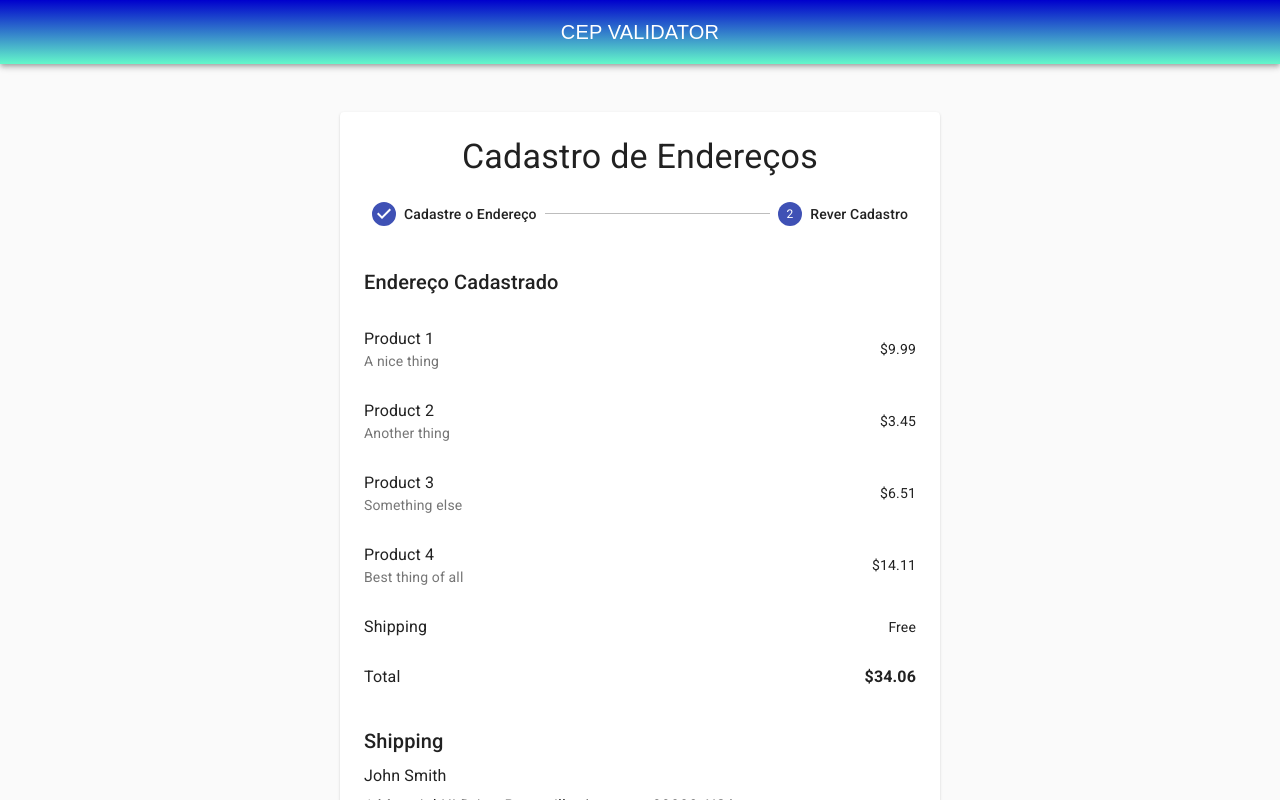
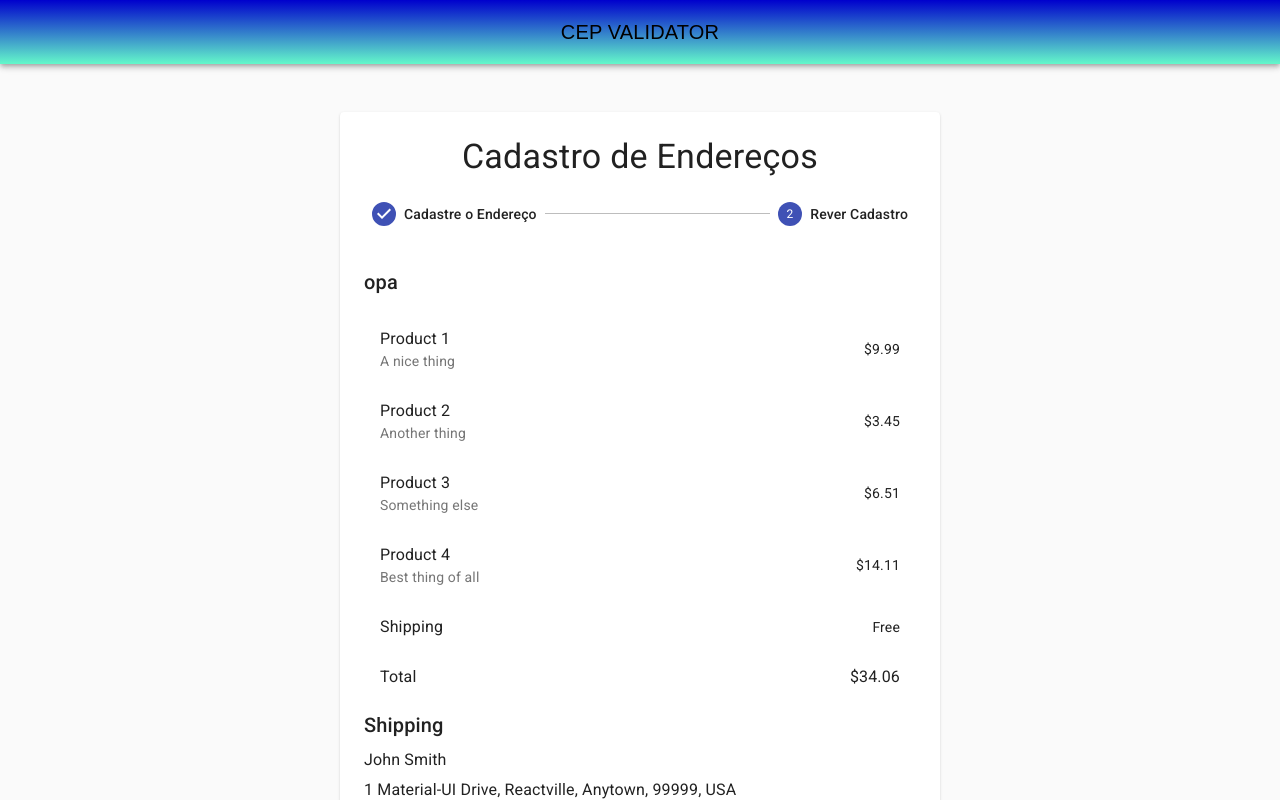
Before and after one commit to fabioNog/CEPS_Validator, a React (Create React App) app in the folder cep_validator/: page / in a window 1280 px wide. Both pictures are taken after a click on the button "NEXT". Shown: the top 800 px of the page. Built offline with nearby package versions, Linux system fonts and the light colour scheme; what react-redux-toastr would draw is missing.

Commit message:
Alter reducer and combineReducer and Home

```diff
--- a/cep_validator/src/cepCycle/cepReducer.js
+++ b/cep_validator/src/cepCycle/cepReducer.js
@@ -1,4 +1,6 @@
 import { createStore } from 'redux';
+
+import {combineReducers} from 'redux'
 
 
 const INITIAL_STATE = {
@@ -25,7 +27,6 @@ const INITIAL_STATE = {
 }
 
 function reducer(state = INITIAL_STATE, action) {
-
     if(action.type === "TOGGLE_LESSON"){
         return {
             ...state,
@@ -38,5 +39,9 @@ function reducer(state = INITIAL_STATE, action) {
 
 }
 
+const store = combineReducers({
+    field: () => ({value: 'opa'})
+ })
 
-export default reducer;
+
+export default store;
--- a/cep_validator/src/components/Review.js
+++ b/cep_validator/src/components/Review.js
@@ -1,10 +1,13 @@
-import React from 'react';
+import React,{Component} from 'react';
 import { makeStyles } from '@material-ui/core/styles';
 import Typography from '@material-ui/core/Typography';
 import List from '@material-ui/core/List';
 import ListItem from '@material-ui/core/ListItem';
 import ListItemText from '@material-ui/core/ListItemText';
 import Grid from '@material-ui/core/Grid';
+
+import {connect} from 'react-redux';
+
 
 const products = [
   { name: 'Product 1', desc: 'A nice thing', price: '$9.99' },
@@ -15,7 +18,15 @@ const products = [
 ];
 const addresses = ['1 Material-UI Drive', 'Reactville', 'Anytown', '99999', 'USA'];
 
-const useStyles = makeStyles((theme) => ({
+
+
+
+class Review extends Component{
+  constructor(props){
+    super(props)
+  }
+  render(){
+    const classes = makeStyles((theme) => ({
       listItem: {
         padding: theme.spacing(1, 0),
       },
@@ -27,13 +38,11 @@ const useStyles = makeStyles((theme) => ({
       },
     }));
 
-export default function Review() {
-  const classes = useStyles();
 
-  return (
+    return(
       <React.Fragment>
       <Typography variant="h6" gutterBottom>
-        Endereço Cadastrado
+        {this.props.value}
       </Typography>
       <List>
         {products.map((product) => (
@@ -59,5 +68,14 @@ export default function Review() {
         </Grid>
       </Grid>
     </React.Fragment>
-  );
+    )
   }
+}
+
+function mapStateToProps(state){
+  return{
+    value: state.field.value
+  }
+}
+
+export default connect(mapStateToProps)(Review);
--- a/cep_validator/src/components/home.js
+++ b/cep_validator/src/components/home.js
@@ -35,7 +35,7 @@ const useStyles = makeStyles((theme) => ({
     background: "linear-gradient( #0000cd,#64f8ca);"
   },
   appBarText:{
-    color: 'white',
+    color: 'black',
     fontFamily: 'Arial, Helvetica, sans-serif'
   },
   appBarToolbar:{
--- a/cep_validator/src/routes.js
+++ b/cep_validator/src/routes.js
@@ -2,7 +2,7 @@
 import React from 'react';
 
 import { Provider } from 'react-redux';
-import store from './cepCycle/cepReducer';
+/* import store from './cepCycle/cepReducer'; */
 
 import {combineReducers, createStore} from 'redux'
 
@@ -14,6 +14,11 @@ import {
 
 import Home from './components/home'
 
+const store = combineReducers({
+  field: () => ({value: 'opa'})
+})
+
+
 export default function MainRoutes(){
   return(
     <Provider store={createStore(store)}>
```
Lines whose indentation alone changed are shown as unchanged.
